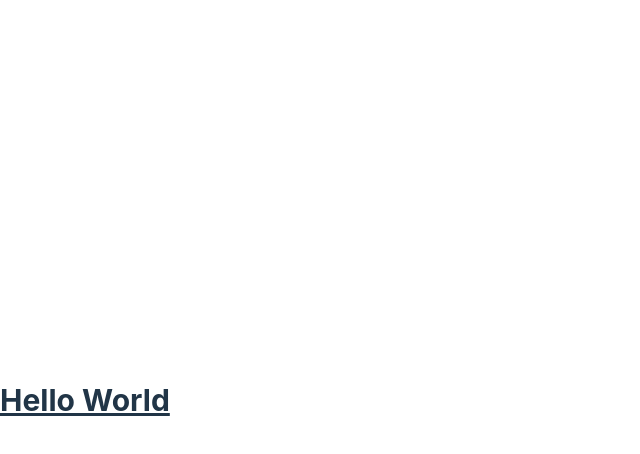
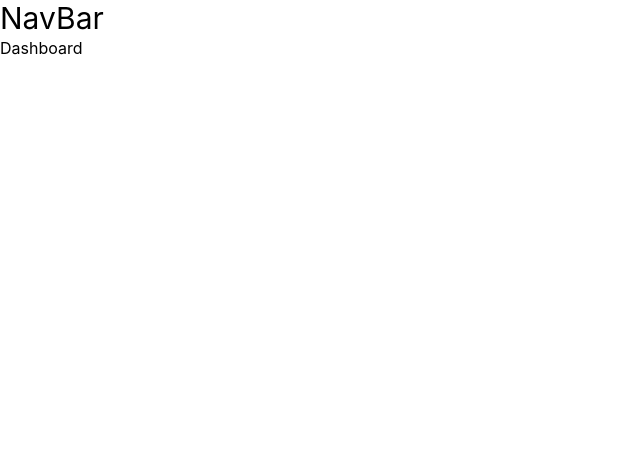
Before and after one commit to boseriddha/Realtime-Chat-Firebase, a React (Vite) app: page / in a window 1280 px wide. Shown: the top 454 px of the page, without its empty margins (0-640 px from the left). Built offline with nearby package versions, Linux system fonts and the light colour scheme.

Commit message:
setup layout and tailwind

```diff
--- a/src/App.tsx
+++ b/src/App.tsx
@@ -1,7 +1,10 @@
+import { Outlet } from "react-router-dom";
+
 function App() {
   return (
     <>
-      <h1 className="text-3xl font-bold underline">Hello World</h1>
+      <h1 className="text-3xl">NavBar</h1>
+      <Outlet />
     </>
   );
 }
--- a/src/index.css
+++ b/src/index.css
@@ -2,72 +2,6 @@
 @tailwind components;
 @tailwind utilities;
 
-:root {
-  font-family: Inter, system-ui, Avenir, Helvetica, Arial, sans-serif;
-  line-height: 1.5;
-  font-weight: 400;
-
-  color-scheme: light dark;
-  color: rgba(255, 255, 255, 0.87);
-  background-color: #242424;
-
-  font-synthesis: none;
-  text-rendering: optimizeLegibility;
-  -webkit-font-smoothing: antialiased;
-  -moz-osx-font-smoothing: grayscale;
-  -webkit-text-size-adjust: 100%;
+* {
+  font-family: "SF Pro Display";
 }
-
-a {
-  font-weight: 500;
-  color: #646cff;
-  text-decoration: inherit;
-}
-a:hover {
-  color: #535bf2;
-}
-
-body {
-  margin: 0;
-  display: flex;
-  place-items: center;
-  min-width: 320px;
-  min-height: 100vh;
-}
-
-h1 {
-  font-size: 3.2em;
-  line-height: 1.1;
-}
-
-button {
-  border-radius: 8px;
-  border: 1px solid transparent;
-  padding: 0.6em 1.2em;
-  font-size: 1em;
-  font-weight: 500;
-  font-family: inherit;
-  background-color: #1a1a1a;
-  cursor: pointer;
-  transition: border-color 0.25s;
-}
-button:hover {
-  border-color: #646cff;
-}
-button:focus,
-button:focus-visible {
-  outline: 4px auto -webkit-focus-ring-color;
-}
-
-@media (prefers-color-scheme: light) {
-  :root {
-    color: #213547;
-    background-color: #ffffff;
-  }
-  a:hover {
-    color: #747bff;
-  }
-  button {
-    background-color: #f9f9f9;
-  }
-}
--- a/src/main.tsx
+++ b/src/main.tsx
@@ -1,10 +1,32 @@
-import React from 'react'
-import ReactDOM from 'react-dom/client'
-import App from './App.tsx'
-import './index.css'
+import React from "react";
+import ReactDOM from "react-dom/client";
+import App from "./App.tsx";
+import "./index.css";
+import {
+  createBrowserRouter,
+  createRoutesFromElements,
+  Route,
+  RouterProvider,
+} from "react-router-dom";
+import Provider from "./components/Provider.tsx";
+import Dashboard from "./screens/Dashboard.tsx";
+import RegisterScreen from "./screens/RegisterScreen.tsx";
+import LoginScreen from "./screens/LoginScreen.tsx";
 
-ReactDOM.createRoot(document.getElementById('root')!).render(
-  <React.StrictMode>
-    <App />
-  </React.StrictMode>,
-)
+const router = createBrowserRouter(
+  createRoutesFromElements(
+    <Route path="/" element={<App />}>
+      <Route index={true} path="/" element={<Dashboard />} />
+      <Route path="/register" element={<RegisterScreen />} />
+      <Route path="/login" element={<LoginScreen />} />
+    </Route>
+  )
+);
+
+ReactDOM.createRoot(document.getElementById("root")!).render(
+  <Provider>
+    <React.StrictMode>
+      <RouterProvider router={router} />
+    </React.StrictMode>
+  </Provider>
+);
```
